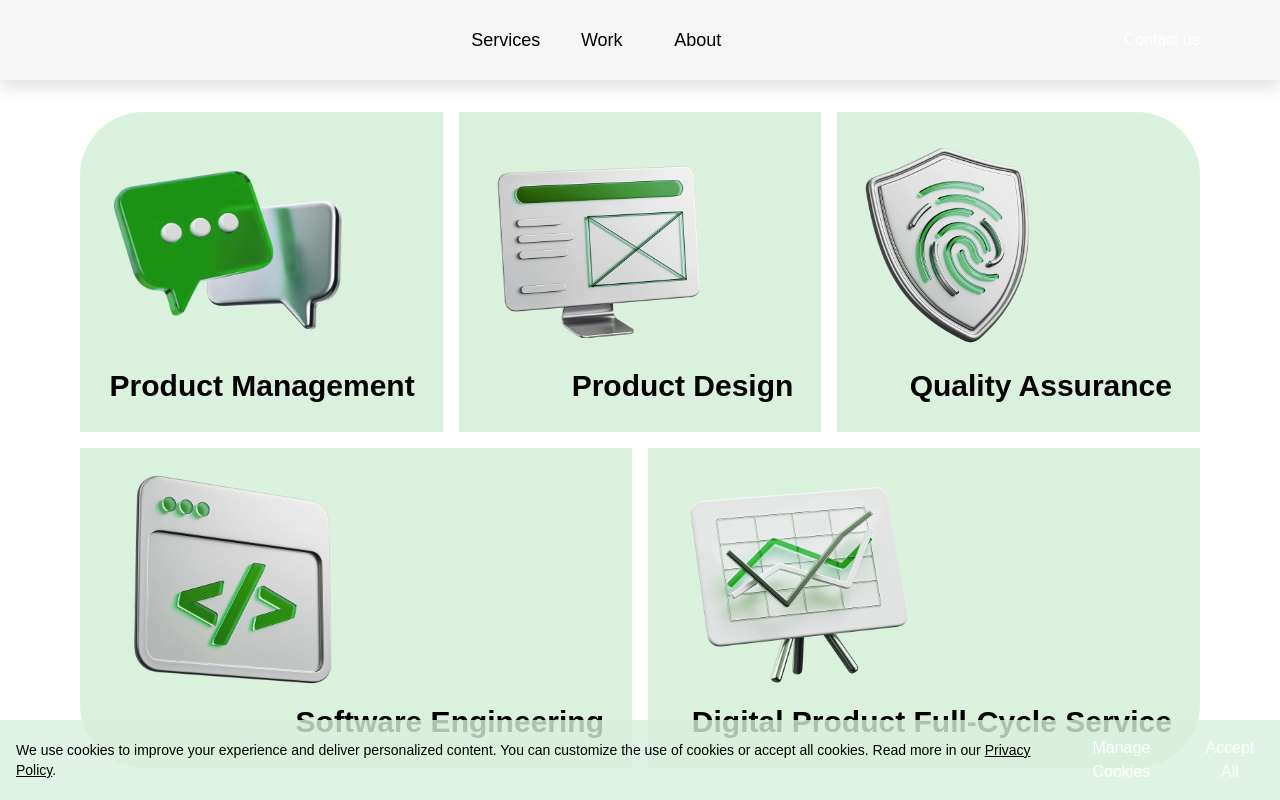
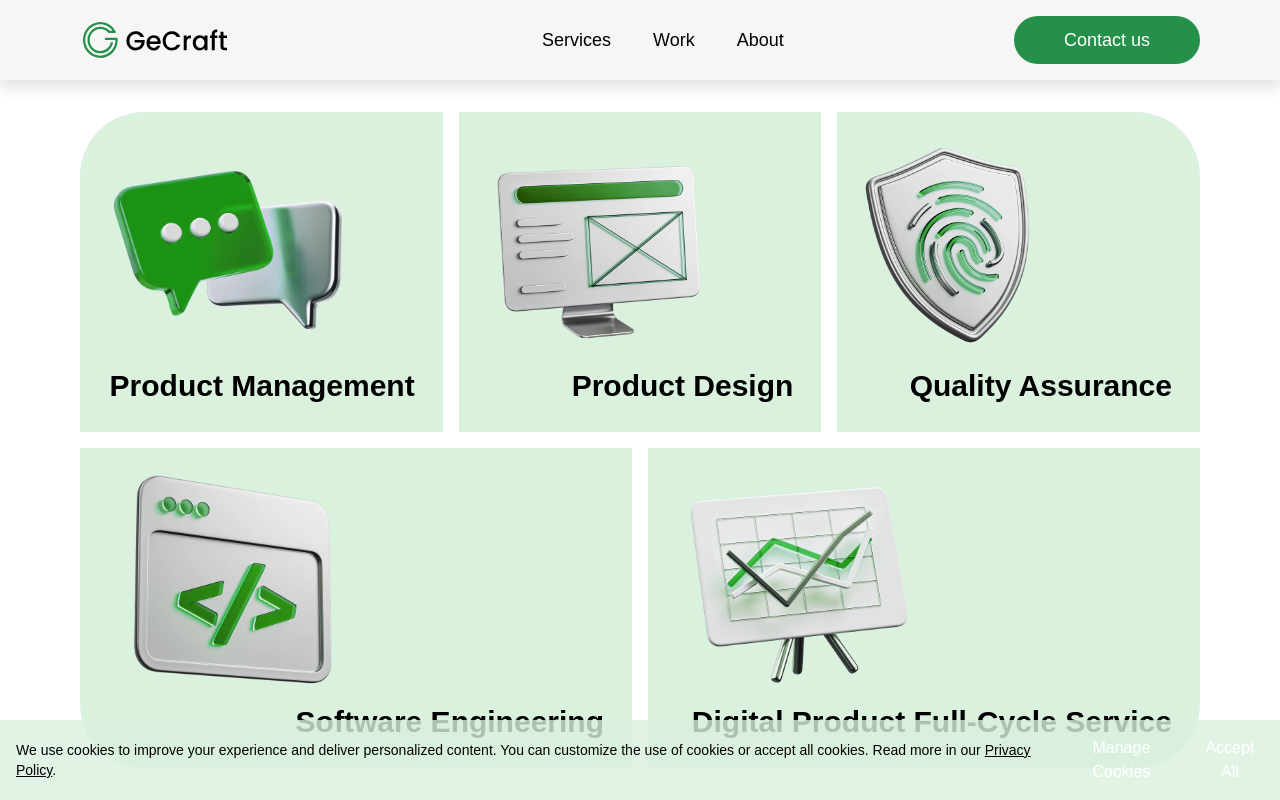
Before and after one commit to gecraft-com/gecraft-website, a React (Vite) app: page / in a window 1280 px wide. Shown: the top 800 px of the page. Built offline with nearby package versions, Linux system fonts and the light colour scheme; a web font is replaced by a local one.

Commit message:
feat: changed design of header

```diff
--- a/src/components/DropdownMenu.jsx
+++ b/src/components/DropdownMenu.jsx
@@ -1,37 +1,48 @@
+import clsx from 'clsx'
+import { NavLink } from 'react-router-dom'
+
+import { navLinks } from '../constants/Navigate'
 import { GCButton } from './GCButton'
 import { CloseIcon } from './icons/CloseIcon'
-import { LogoFooterIcon } from './icons/LogoFooterIcon'
+import { LogoHeaderIcon } from './icons/LogoHeaderIcon'
 
 export const DropdownMenu = ({ setIsShow }) => {
   return (
     <div className="bg-primary-100 fixed z-40 w-full rounded-b-lg px-4 pb-4 drop-shadow-xl">
-      <div className="border-primary-200 flex h-16 items-center justify-between border-b">
+      <div className="border-primary-200 flex h-15 items-center justify-between border-b">
         <a href="/">
-          <LogoFooterIcon width={88} height={22} />
+          <LogoHeaderIcon className="h-5.5 w-22" />
         </a>
         <GCButton onClick={() => setIsShow(false)}>
           <CloseIcon />
         </GCButton>
       </div>
-      <div className="font-readexPro flex flex-col pt-3 text-left">
-        <a href="/services" className="p-3" onClick={() => setIsShow(false)}>
-          Services
-        </a>
-        <a href="/work" className="p-3" onClick={() => setIsShow(false)}>
-          Work
-        </a>
-        <a href="/about" className="mb-3 p-3" onClick={() => setIsShow(false)}>
-          About
-        </a>
+      <div className="my-3 flex flex-col text-lg font-medium md:gap-0.5">
+        {navLinks.map(({ to, label }) => (
+          <NavLink
+            key={label}
+            to={to}
+            onClick={() => setIsShow(false)}
+            className={({ isActive }) =>
+              clsx(
+                'hover:border-black-950 w-max py-1.5 font-medium duration-100 hover:border-b',
+                isActive ? 'border-black-950 border-b' : 'border-b border-transparent'
+              )
+            }
+          >
+            {label}
+          </NavLink>
+        ))}
+      </div>
       <GCButton
         asLink
         link="/contact-us"
-          view="green-header"
+        view="secondary"
         onClick={() => setIsShow(false)}
+        className="flex h-9.5 w-36 items-center justify-center"
       >
         Contact us
       </GCButton>
     </div>
-    </div>
   )
 }
--- a/src/components/Header.jsx
+++ b/src/components/Header.jsx
@@ -1,12 +1,13 @@
 import { useEffect, useState } from 'react'
 
 import clsx from 'clsx'
-import { NavLink } from 'react-router-dom'
+import { Link, NavLink } from 'react-router-dom'
 
+import { navLinks } from '../constants/Navigate'
 import { DropdownMenu } from './DropdownMenu'
 import { GCButton } from './GCButton'
 import { BurgerMenuIcon } from './icons/BurgerMenuIcon'
-import { LogoFooterIcon } from './icons/LogoFooterIcon'
+import { LogoHeaderIcon } from './icons/LogoHeaderIcon'
 
 export const Header = () => {
   const [isShow, setIsShow] = useState(false)
@@ -30,68 +31,47 @@ export const Header = () => {
 
   return (
     <>
-      <header className="border-primary-100 bg-primary-100 fixed z-20 h-16 w-full border-b px-4 drop-shadow-xl sm:px-8 sm:py-2.5 xl:h-20 xl:px-20 2xl:px-40">
+      <header className="border-primary-100 bg-primary-100 fixed z-20 h-15 w-full border-b px-4 drop-shadow-xl md:px-8 md:py-2 xl:h-20 xl:px-20 2xl:px-40">
         <div className="mx-auto flex h-full max-w-[100.188rem] items-center justify-between">
-          <a href="/" className="xl:hidden">
-            <LogoFooterIcon width={88} height={22} />
-          </a>
-          <a href="/" className="hidden xl:block">
-            <LogoFooterIcon name="logo" width={150} height={36} />
-          </a>
-          <div className="font-readexPro hidden justify-between sm:flex sm:w-44 sm:items-center xl:w-48 xl:text-lg">
-            <div className="relative h-full">
+          <Link to="/" className="xl:hidden">
+            <LogoHeaderIcon className="h-5.5 w-22" />
+          </Link>
+          <Link to="/" className="hidden xl:block">
+            <LogoHeaderIcon className="h-9 w-37.5" />
+          </Link>
+          <div className="font-readexPro hidden justify-between md:flex md:w-44 md:items-center xl:w-48 xl:text-lg">
+            <div className="relative h-full space-x-2.5">
+              {navLinks.map(({ to, label }) => (
                 <NavLink
-                to="/services"
+                  key={label}
+                  to={to}
+                  onClick={() => setIsShow(false)}
                   className={({ isActive }) =>
                     clsx(
-                    'absolute top-1/2 left-1/2 -translate-x-1/2 -translate-y-1/2 px-4 py-3 duration-100 hover:font-semibold',
-                    {
-                      'font-semibold': isActive,
-                    }
+                      'hover:border-black-950 w-max px-4 py-1.5 font-medium duration-100 hover:border-b',
+                      isActive
+                        ? 'border-black-950 border-b'
+                        : 'border-b border-transparent'
                     )
                   }
                 >
-                Services
+                  {label}
                 </NavLink>
-            </div>
-            <div className="relative h-full">
-              <NavLink
-                to="/work"
-                className={({ isActive }) =>
-                  clsx(
-                    'absolute top-1/2 left-1/2 -translate-x-1/2 -translate-y-1/2 px-4 py-3 duration-100 hover:font-semibold',
-                    {
-                      'font-semibold': isActive,
-                    }
-                  )
-                }
-              >
-                Work
-              </NavLink>
-            </div>
-            <div className="relative h-full">
-              <NavLink
-                to="/about"
-                className={({ isActive }) =>
-                  clsx(
-                    'absolute top-1/2 left-1/2 -translate-x-1/2 -translate-y-1/2 px-4 py-3 duration-100 hover:font-semibold',
-                    {
-                      'font-semibold': isActive,
-                    }
-                  )
-                }
-              >
-                About
-              </NavLink>
+              ))}
             </div>
           </div>
-          <div className="flex h-full items-center sm:hidden">
+          <div className="flex h-full items-center md:hidden">
             <GCButton onClick={() => setIsShow(true)}>
               <BurgerMenuIcon />
             </GCButton>
           </div>
-          <div className="hidden sm:block">
-            <GCButton asLink link="/contact-us" view="green-header">
+          <div className="hidden md:block">
+            <GCButton
+              asLink
+              link="/contact-us"
+              view="secondary"
+              className="flex h-9.5 w-36 items-center justify-center xl:h-12 xl:w-46.5"
+            >
               Contact us
             </GCButton>
           </div>
--- /dev/null
+++ b/src/components/icons/LogoHeaderIcon.jsx
@@ -0,0 +1,50 @@
+export const LogoHeaderIcon = ({ className }) => {
+  return (
+    <svg
+      viewBox="0 0 88 22"
+      fill="none"
+      xmlns="http://www.w3.org/2000/svg"
+      className={className}
+    >
+      <g clipPath="url(#clip0_247_2970)">
+        <path
+          d="M10.5849 4.04392e-05C14.7057 -0.0114179 18.2805 2.41317 20.0468 5.96296C20.2237 6.31817 19.9761 6.74212 19.5892 6.74212H15.8111C15.7116 6.74212 15.6165 6.694 15.5502 6.61608C15.1368 6.1165 14.6549 5.68108 14.1177 5.32358C13.0167 4.59025 11.6925 4.19379 10.2732 4.26712C6.91955 4.44129 4.21362 7.30587 4.10972 10.7846C3.99476 14.6071 6.94829 17.7421 10.6092 17.7421C13.6844 17.7421 16.2599 15.5307 16.9385 12.5561C16.9562 12.4759 17.0248 12.4186 17.1043 12.4186H18.1566C18.265 12.4186 18.3468 12.5217 18.3247 12.6294C17.573 16.4611 14.2326 19.3188 10.2798 19.1515C6.2077 18.9796 2.89603 15.5352 2.74128 11.314C2.57106 6.66421 6.15906 2.83712 10.6092 2.83712C12.778 2.83712 14.7411 3.74692 16.167 5.21587C16.2311 5.28233 16.3173 5.319 16.408 5.319H17.7057C17.8494 5.319 17.9289 5.14712 17.8383 5.02796C16.1471 2.82567 13.5362 1.414 10.6092 1.414C5.50469 1.414 1.36621 5.704 1.36621 10.9955C1.36621 16.2869 5.50248 20.5769 10.6092 20.5769C15.2473 20.5769 19.0874 17.034 19.7506 12.4163C19.8081 12.0107 19.8434 11.5982 19.8501 11.1788C19.8501 11.0802 19.7727 10.9977 19.6776 10.9977H13.5186C13.4235 10.9977 13.3483 10.9175 13.3483 10.8213V9.75567C13.3483 9.65712 13.4257 9.57921 13.5186 9.57921H20.6702C20.9377 9.57921 21.161 9.79233 21.1831 10.0696C21.2074 10.3767 21.2207 10.6861 21.2207 11C21.2207 17.0752 16.4699 22 10.6092 22C4.81052 22 0.0950498 17.1761 -1.12366e-05 11.188C-0.097283 5.08983 4.69998 0.0160821 10.5849 4.04392e-05Z"
+          fill="#25904A"
+        />
+        <path
+          d="M35.1394 9.12776C34.8521 8.55485 34.4541 8.12401 33.9457 7.83297C33.4372 7.54193 32.8469 7.39526 32.1793 7.39526C31.4475 7.39526 30.7954 7.56714 30.2206 7.90631C29.648 8.24776 29.1992 8.73131 28.8765 9.35922C28.5537 9.98714 28.3901 10.7113 28.3901 11.5363C28.3901 12.3613 28.5515 13.0901 28.8765 13.7226C29.1992 14.3551 29.648 14.8409 30.2206 15.1823C30.7932 15.5238 31.4453 15.6934 32.1793 15.6934C33.1653 15.6934 33.9678 15.4069 34.5823 14.8363C35.1969 14.2634 35.575 13.4888 35.712 12.5103H31.5581V11.0092H37.6553V12.4782C37.5381 13.3696 37.233 14.1878 36.74 14.9371C36.247 15.6842 35.6037 16.2823 34.8145 16.7269C34.023 17.1715 33.1454 17.3961 32.1793 17.3961C31.1403 17.3961 30.1896 17.1463 29.3297 16.6444C28.4697 16.1448 27.7888 15.4482 27.2848 14.5567C26.7807 13.6653 26.5287 12.6592 26.5287 11.5363C26.5287 10.4134 26.7807 9.40735 27.2848 8.51589C27.7888 7.62443 28.4741 6.93006 29.3385 6.42818C30.2029 5.9286 31.1513 5.67651 32.1793 5.67651C33.3576 5.67651 34.4055 5.97672 35.3229 6.57485C36.2404 7.17526 36.9058 8.02318 37.3214 9.12318H35.1417L35.1394 9.12776Z"
+          fill="black"
+        />
+        <path
+          d="M47.4111 13.4498H40.7104C40.7635 14.1762 41.0243 14.7583 41.4908 15.1983C41.9573 15.6383 42.5298 15.8583 43.2107 15.8583C44.1879 15.8583 44.8776 15.4343 45.28 14.5887H47.2387C46.9734 15.4252 46.4937 16.1104 45.7973 16.6421C45.1031 17.176 44.2409 17.4418 43.2107 17.4418C42.3729 17.4418 41.6212 17.2471 40.958 16.8552C40.2948 16.4656 39.7753 15.9156 39.3972 15.2052C39.0214 14.4948 38.8313 13.6743 38.8313 12.7393C38.8313 11.8043 39.0148 10.9816 39.3796 10.2735C39.7465 9.56309 40.2594 9.01767 40.9226 8.63267C41.5859 8.24768 42.3463 8.05518 43.2063 8.05518C44.0663 8.05518 44.7715 8.24309 45.4193 8.61663C46.067 8.99018 46.571 9.51497 46.9314 10.1933C47.2917 10.8716 47.473 11.6485 47.473 12.5285C47.473 12.87 47.4509 13.1771 47.4089 13.4521L47.4111 13.4498ZM45.5806 11.9327C45.5696 11.2406 45.3308 10.6837 44.8644 10.2666C44.3979 9.84955 43.8187 9.63872 43.1289 9.63872C42.5033 9.63872 41.9661 9.84497 41.5218 10.2575C41.0774 10.67 40.8099 11.2291 40.7259 11.9327H45.5806Z"
+          fill="black"
+        />
+        <path
+          d="M49.4096 8.51589C49.9137 7.62443 50.599 6.93006 51.4634 6.42818C52.3278 5.9286 53.2762 5.67651 54.3042 5.67651C55.4825 5.67651 56.5304 5.97672 57.4478 6.57485C58.3653 7.17526 59.0307 8.02318 59.4463 9.12318H57.2665C56.9791 8.51818 56.5812 8.06672 56.0727 7.7711C55.5643 7.47547 54.974 7.32651 54.3064 7.32651C53.5746 7.32651 52.9225 7.49839 52.3477 7.83756C51.7751 8.17901 51.3263 8.66714 51.0036 9.30651C50.6808 9.9436 50.5172 10.6861 50.5172 11.534C50.5172 12.3819 50.6786 13.1244 51.0036 13.7615C51.3263 14.3986 51.7751 14.8913 52.3477 15.2373C52.9203 15.5834 53.5724 15.7576 54.3064 15.7576C54.974 15.7576 55.5643 15.6086 56.0727 15.313C56.5812 15.0173 56.9791 14.5659 57.2665 13.9609H59.4463C59.0329 15.0609 58.3675 15.9088 57.4478 16.5023C56.5304 17.0959 55.4825 17.3938 54.3042 17.3938C53.2651 17.3938 52.3145 17.144 51.4545 16.6421C50.5946 16.1426 49.9137 15.4459 49.4096 14.5544C48.9056 13.663 48.6536 12.6569 48.6536 11.534C48.6536 10.4111 48.9056 9.40506 49.4096 8.5136V8.51589Z"
+          fill="black"
+        />
+        <path
+          d="M64.4359 8.44247C64.8759 8.18351 65.3998 8.05518 66.0033 8.05518V10.0031H65.5413C64.8295 10.0031 64.2923 10.191 63.9253 10.5645C63.5583 10.9381 63.377 11.5866 63.377 12.5125V17.2975H61.562V8.20643H63.377V9.52643C63.6423 9.06351 63.9938 8.70372 64.4359 8.44476V8.44247Z"
+          fill="black"
+        />
+        <path
+          d="M67.6194 10.2827C67.9864 9.57913 68.4838 9.03143 69.1161 8.64184C69.7484 8.25226 70.4447 8.05518 71.2096 8.05518C71.8994 8.05518 72.5007 8.19497 73.0158 8.47684C73.5309 8.75643 73.9421 9.10705 74.2494 9.52413V8.20413H76.0799V17.2952H74.2494V15.9431C73.9421 16.3716 73.5221 16.7291 72.9915 17.0156C72.4609 17.3021 71.8552 17.4441 71.1765 17.4441C70.4226 17.4441 69.7329 17.2425 69.1072 16.8414C68.4816 16.4404 67.9842 15.8789 67.6194 15.1593C67.2524 14.4398 67.0712 13.6216 67.0712 12.7096C67.0712 11.7975 67.2547 10.9885 67.6194 10.285V10.2827ZM73.8758 11.1077C73.626 10.6448 73.301 10.2941 72.8964 10.0512C72.4941 9.81059 72.0586 9.68913 71.5921 9.68913C71.1256 9.68913 70.6901 9.8083 70.2878 10.0443C69.8832 10.2804 69.5582 10.6264 69.3084 11.0848C69.0586 11.5408 68.9348 12.0839 68.9348 12.7096C68.9348 13.3352 69.0586 13.8875 69.3084 14.3596C69.5582 14.8316 69.8876 15.1937 70.2944 15.4412C70.7034 15.6887 71.1345 15.8125 71.5921 15.8125C72.0497 15.8125 72.4941 15.691 72.8964 15.4504C73.2988 15.2098 73.626 14.8546 73.8758 14.3871C74.1256 13.9196 74.2494 13.3718 74.2494 12.7462C74.2494 12.1206 74.1256 11.5752 73.8758 11.1123V11.1077Z"
+          fill="black"
+        />
+        <path
+          d="M82.1438 9.73737H80.5211V17.2953H78.6906V9.73737H77.656V8.20195H78.6906V7.55799C78.6906 6.51299 78.9581 5.75216 79.4953 5.2732C80.0303 4.79424 80.8726 4.55591 82.0178 4.55591V6.12341C81.4651 6.12341 81.0782 6.23112 80.8549 6.44424C80.6316 6.65966 80.5211 7.03091 80.5211 7.55799V8.20195H82.1438V9.73737Z"
+          fill="black"
+        />
+        <path
+          d="M85.8667 9.73738V14.7699C85.8667 15.1113 85.9441 15.3565 86.0966 15.5032C86.2514 15.6522 86.5122 15.7255 86.8836 15.7255H87.9978V17.293H86.5653C85.7473 17.293 85.1217 17.0959 84.6862 16.6995C84.2507 16.303 84.034 15.659 84.034 14.7699V9.73738H82.9994V8.20197H84.034V5.94238H85.8645V8.20197H87.9978V9.73738H85.8645H85.8667Z"
+          fill="black"
+        />
+      </g>
+      <defs>
+        <clipPath id="clip0_247_2970">
+          <rect width="88" height="22" fill="white" />
+        </clipPath>
+      </defs>
+    </svg>
+  )
+}
--- /dev/null
+++ b/src/constants/Navigate.js
@@ -0,0 +1,14 @@
+export const navLinks = [
+  {
+    to: '/services',
+    label: 'Services',
+  },
+  {
+    to: '/work',
+    label: 'Work',
+  },
+  {
+    to: '/about',
+    label: 'About',
+  },
+]
```
Lines whose indentation alone changed are shown as unchanged.
